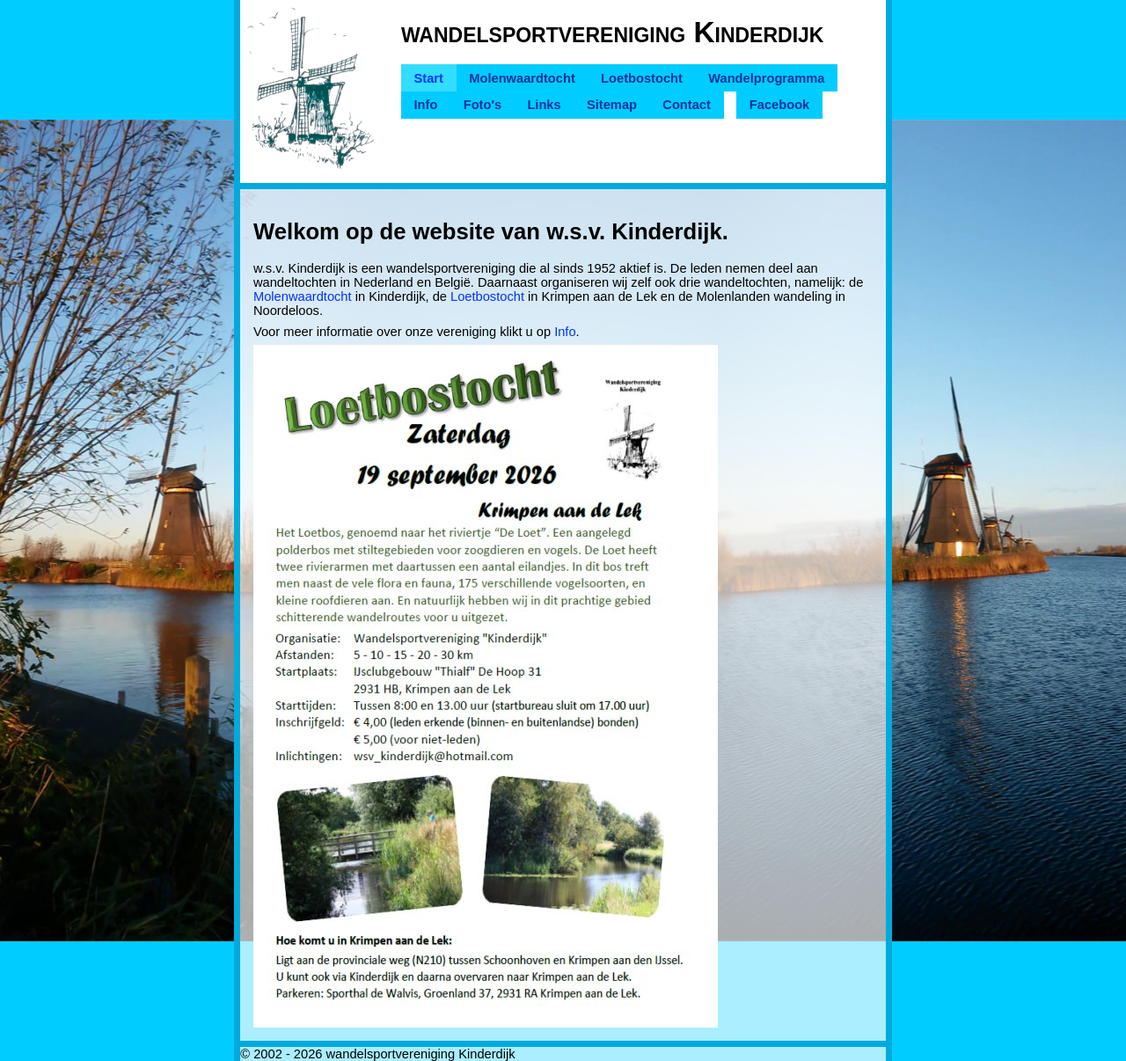
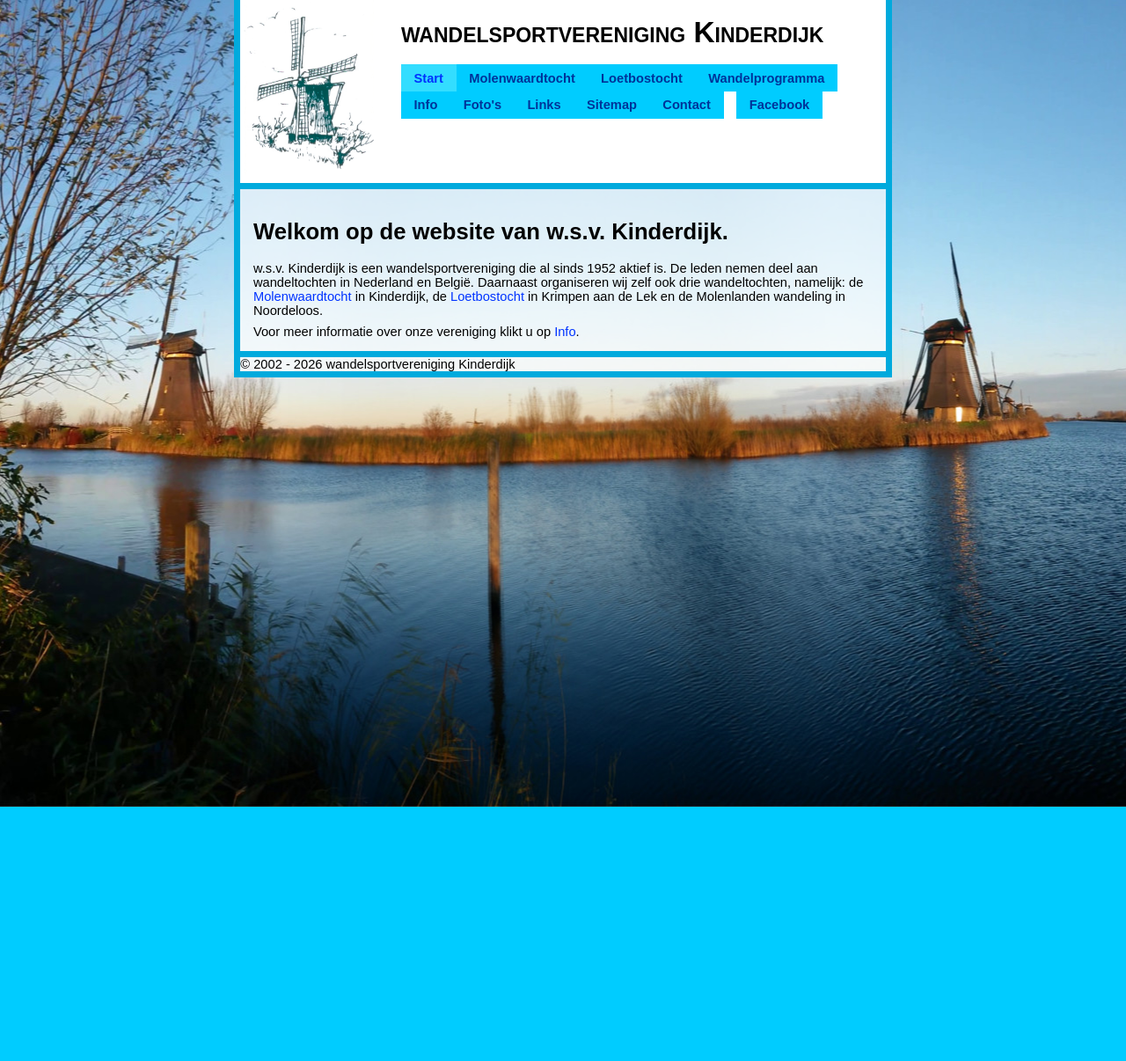
Before and after one commit to jvisser84/www.wsvkinderdijk.nl, a Jekyll site: the page built from docs/index.md, in a window 1280 px wide. Shown: the whole page at 88% size. Built offline with Jekyll 4.4.1, drawn with Linux system fonts in a browser that asks for light colours.

Commit message:
Flyer Loetbostocht 2026 verwijderd van index pagina.

```diff
--- a/docs/index.md
+++ b/docs/index.md
@@ -6,5 +6,3 @@ permalink: /
 w.s.v. Kinderdijk is een wandelsportvereniging die al sinds 1952 aktief is. De leden nemen deel aan wandeltochten in Nederland en Belgi&euml;. Daarnaast organiseren wij zelf ook drie wandeltochten, namelijk: de [Molenwaardtocht](/molenwaardtocht) in Kinderdijk, de [Loetbostocht](/loetbostocht) in Krimpen aan de Lek en de Molenlanden wandeling in Noordeloos.
 
 Voor meer informatie over onze vereniging klikt u op [Info](/info).
-
-![Flyer Loetbostocht 2026](/assets/images/Flyer_Loet_2026.jpg "Flyer Loetbostocht 2026")
```
